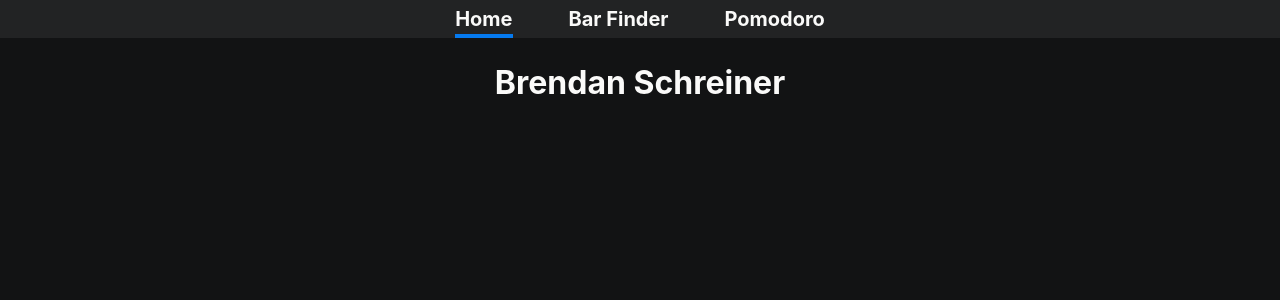
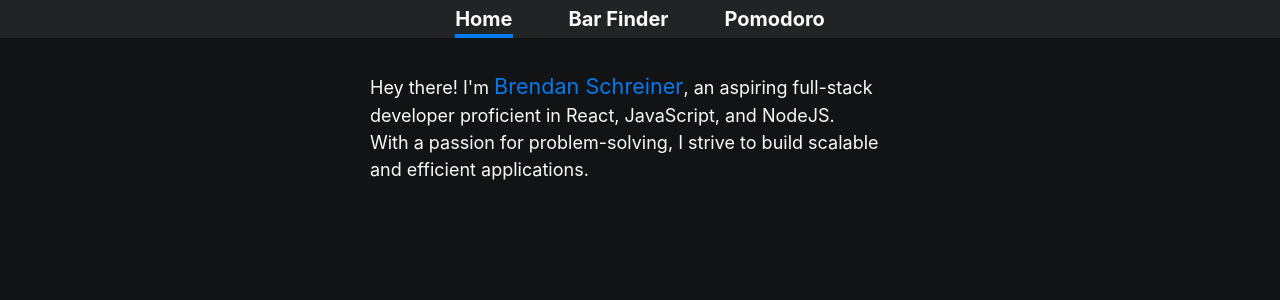
Before and after one commit to Brendanpskreener/personal-site, a React (Vite) app: page / in a window 1280 px wide. Shown: the top 300 px of the page. Built offline with nearby package versions, Linux system fonts and the light colour scheme.

Commit message:
Fleshed out the HomePage

```diff
--- a/src/index.css
+++ b/src/index.css
@@ -19,12 +19,6 @@ body {
   min-height: 100vh;
 }
 
-.card {
-  display: flex;
-  justify-content: center;
-  padding: 2em;
-}
-
 .title {
   text-align: center;
 }
--- a/src/pages/Home.jsx
+++ b/src/pages/Home.jsx
@@ -1,7 +1,12 @@
+import classes from './Home.module.css'
+
 export default function Home() {
   return (
     <>
-      <h1 className="title">Brendan Schreiner</h1>
+      <div className={classes["card"]}>
+        <p>Hey there! I'm <span>Brendan Schreiner</span>, an aspiring full-stack developer proficient in React, JavaScript, and NodeJS.</p>
+        <p>With a passion for problem-solving, I strive to build scalable and efficient applications.</p>
+      </div>
     </>
   )
 }
--- /dev/null
+++ b/src/pages/Home.module.css
@@ -0,0 +1,19 @@
+.card {
+  display: flex;
+  align-items: center;
+  flex-direction: column;
+  padding: 2em;
+}
+
+.card p {
+  font-size: large;
+  font-weight: 400;
+  font: bold;
+  max-width: 540px;
+  margin: 0;
+}
+
+.card span {
+  font-size: larger;
+  color: rgb(5 122 240);
+}
```
